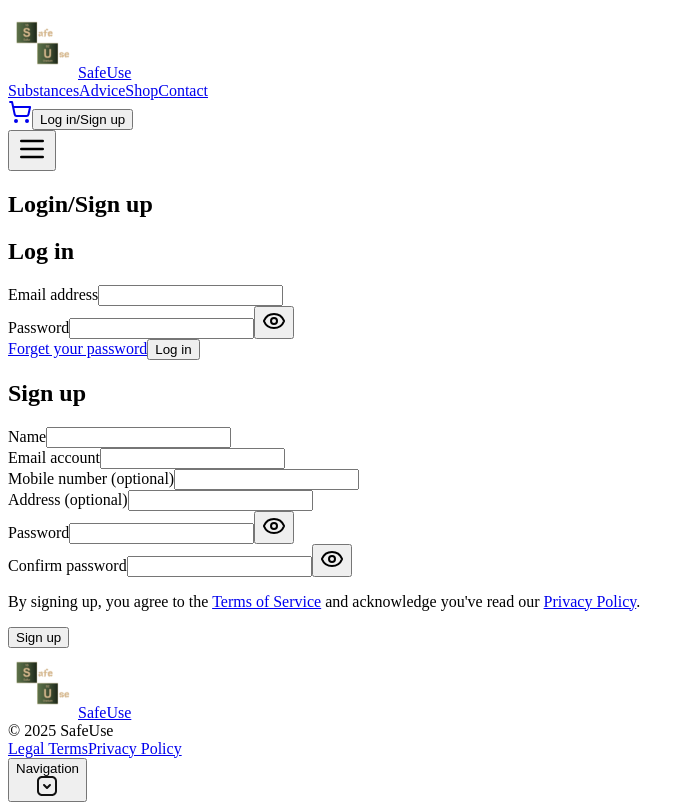
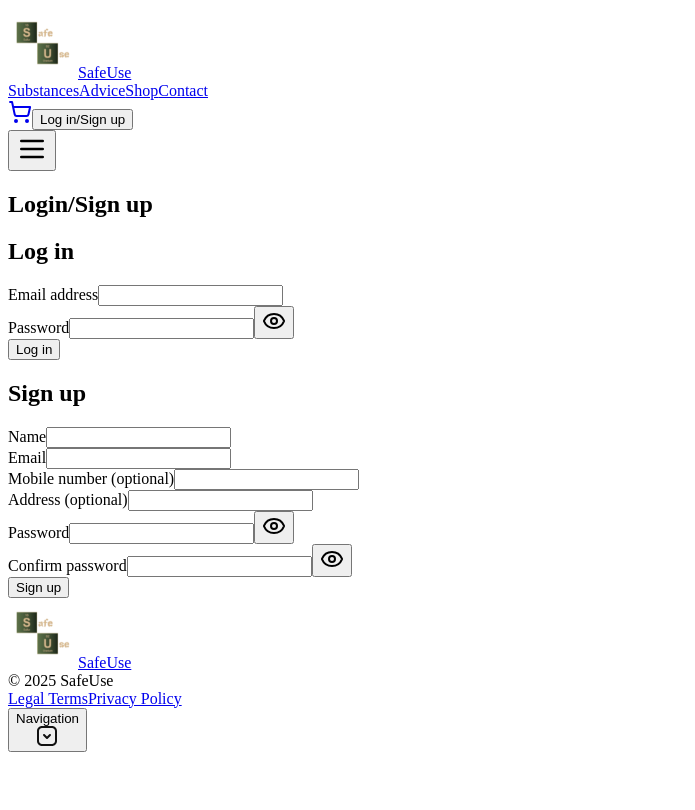
Before and after one commit to mohamedkacem0/SafeUse, a React (Vite) app in the folder frontend/: page /login in a window 1280 px wide. Shown: the whole page, without its empty margins (0-695 px from the left). Built offline with nearby package versions, Linux system fonts and the light colour scheme.

Commit message:
Refactor database configuration and enhance login/signup functionality

```diff
--- a/frontend/src/pages/Login.tsx
+++ b/frontend/src/pages/Login.tsx
@@ -1,24 +1,96 @@
-import { useState } from "react";
+// src/pages/LoginSignup.tsx
+import React, { useState } from "react";
+import { useNavigate } from "react-router-dom";
 import { Eye, EyeOff } from "lucide-react";
 
 export default function LoginSignup() {
+  const navigate = useNavigate();
+
+  // Estado login
   const [login, setLogin] = useState({ email: "", password: "", show: false });
-  const [sign, setSign] = useState({ name: "", email: "", phone: "", address: "", password: "", confirm: "", showPwd: false, showConf: false });
+  const [loginError, setLoginError] = useState<string | null>(null);
+  // Estado signup
+  const [sign, setSign] = useState({
+    name: "",
+    email: "",
+    phone: "",
+    address: "",
+    password: "",
+    confirm: "",
+    showPwd: false,
+    showConf: false
+  });
+  const [signError, setSignError] = useState<string | null>(null);
 
   const input =
     "w-full rounded-md border border-gray-300 bg-transparent p-2 text-sm placeholder:text-gray-500 focus:border-primary focus:outline-none";
   const label = "mb-2 text-xs font-semibold tracking-wide text-gray-600";
+
+  // Handler login
+  const handleLogin = async (e: React.FormEvent) => {
+    e.preventDefault();
+    setLoginError(null);
+    try {
+      const res = await fetch("/api/login", {
+        method: "POST",
+        headers: { "Content-Type": "application/json" },
+        body: JSON.stringify({ correo: login.email, password: login.password }),
+      });
+      const data = await res.json();
+      if (!res.ok) {
+        setLoginError(data.error || "Error al iniciar sesión");
+      } else {
+        navigate("/");
+      }
+    } catch (err) {
+      setLoginError("Error de red");
+    }
+  };
+
+  // Handler signup
+  const handleSignup = async (e: React.FormEvent) => {
+    e.preventDefault();
+    setSignError(null);
+    if (sign.password !== sign.confirm) {
+      setSignError("Las contraseñas no coinciden");
+      return;
+    }
+    try {
+      const res = await fetch("/api/register", {
+        method: "POST",
+        headers: { "Content-Type": "application/json" },
+        body: JSON.stringify({
+          nombre: sign.name,
+          correo: sign.email,
+          password: sign.password,
+          telefono: sign.phone,
+          direccion: sign.address,
+          tipo_usuario: "usuario",
+        }),
+      });
+      const data = await res.json();
+      if (!res.ok) {
+        setSignError(data.error || "Error al crear cuenta");
+      } else {
+        navigate("/");
+      }
+    } catch (err) {
+      setSignError("Error de red");
+    }
+  };
 
   return (
     <section className="mx-auto max-w-5xl mt-10 px-4 py-16">
       <h1 className="mb-12 text-center text-5xl font-extrabold">Login/Sign up</h1>
 
       <div className="flex flex-col gap-12 lg:flex-row lg:gap-0">
+        {/* FORM LOGIN */}
         <form
-          onSubmit={(e) => e.preventDefault()}
+          onSubmit={handleLogin}
           className="flex w-full flex-col items-center lg:w-1/2 lg:pr-12"
         >
           <h2 className="mb-8 text-[30px] font-bold">Log in</h2>
+          {loginError && <p className="mb-4 text-red-600">{loginError}</p>}
 
           <div className="mb-6 w-full max-w-xs">
             <label className={label}>Email address</label>
@@ -40,14 +112,14 @@ export default function LoginSignup() {
               value={login.password}
               onChange={(e) => setLogin({ ...login, password: e.target.value })}
             />
-            <button type="button" className="absolute right-3 top-8 text-gray-500" onClick={() => setLogin({ ...login, show: !login.show })}>
+            <button
+              type="button"
+              className="absolute right-3 top-8 text-gray-500"
+              onClick={() => setLogin({ ...login, show: !login.show })}
+            >
               {login.show ? <EyeOff className="h-4 w-4" /> : <Eye className="h-4 w-4" />}
             </button>
           </div>
-
-          <a href="#" className="mb-8 text-xs text-gray-600 underline">
-            Forget your password
-          </a>
 
           <button className="rounded-full bg-neutral-900 px-8 py-2 text-sm font-semibold text-white hover:bg-neutral-800">
             Log in
@@ -56,29 +128,52 @@ export default function LoginSignup() {
 
         <div className="hidden h-auto w-px self-stretch bg-gray-300 lg:block" />
 
+        {/* FORM SIGNUP */}
         <form
-          onSubmit={(e) => e.preventDefault()}
+          onSubmit={handleSignup}
           className="flex w-full flex-col items-center lg:w-1/2 lg:pl-12"
         >
           <h2 className="mb-8 text-[30px] font-bold">Sign up</h2>
+          {signError && <p className="mb-4 text-red-600">{signError}</p>}
 
-          {[
-            { label: "Name",   name: "name",   type: "text",   req: true },
-            { label: "Email account", name: "email", type: "email", req: true },
-            { label: "Mobile number (optional)", name: "phone", type: "tel", req: false },
-            { label: "Address (optional)", name: "address", type: "text", req: false },
-          ].map((f) => (
-            <div key={f.name} className="mb-4 w-full max-w-xs">
-              <label className={label}>{f.label}</label>
-              <input
-                className={input}
-                type={f.type}
-                required={f.req}
-                value={(sign as any)[f.name]}
-                onChange={(e) => setSign({ ...sign, [f.name]: e.target.value })}
-              />
-            </div>
-          ))}
+          <div className="mb-4 w-full max-w-xs">
+            <label className={label}>Name</label>
+            <input
+              className={input}
+              type="text"
+              required
+              value={sign.name}
+              onChange={(e) => setSign({ ...sign, name: e.target.value })}
+            />
+          </div>
+          <div className="mb-4 w-full max-w-xs">
+            <label className={label}>Email</label>
+            <input
+              className={input}
+              type="email"
+              required
+              value={sign.email}
+              onChange={(e) => setSign({ ...sign, email: e.target.value })}
+            />
+          </div>
+          <div className="mb-4 w-full max-w-xs">
+            <label className={label}>Mobile number (optional)</label>
+            <input
+              className={input}
+              type="tel"
+              value={sign.phone}
+              onChange={(e) => setSign({ ...sign, phone: e.target.value })}
+            />
+          </div>
+          <div className="mb-4 w-full max-w-xs">
+            <label className={label}>Address (optional)</label>
+            <input
+              className={input}
+              type="text"
+              value={sign.address}
+              onChange={(e) => setSign({ ...sign, address: e.target.value })}
+            />
+          </div>
 
           <div className="mb-4 w-full max-w-xs relative">
             <label className={label}>Password</label>
@@ -89,7 +184,11 @@ export default function LoginSignup() {
               value={sign.password}
               onChange={(e) => setSign({ ...sign, password: e.target.value })}
             />
-            <button type="button" className="absolute right-3 top-8 text-gray-500" onClick={() => setSign({ ...sign, showPwd: !sign.showPwd })}>
+            <button
+              type="button"
+              className="absolute right-3 top-8 text-gray-500"
+              onClick={() => setSign({ ...sign, showPwd: !sign.showPwd })}
+            >
               {sign.showPwd ? <EyeOff className="h-4 w-4" /> : <Eye className="h-4 w-4" />}
             </button>
           </div>
@@ -103,14 +202,14 @@ export default function LoginSignup() {
               value={sign.confirm}
               onChange={(e) => setSign({ ...sign, confirm: e.target.value })}
             />
-            <button type="button" className="absolute right-3 top-8 text-gray-500" onClick={() => setSign({ ...sign, showConf: !sign.showConf })}>
+            <button
+              type="button"
+              className="absolute right-3 top-8 text-gray-500"
+              onClick={() => setSign({ ...sign, showConf: !sign.showConf })}
+            >
               {sign.showConf ? <EyeOff className="h-4 w-4" /> : <Eye className="h-4 w-4" />}
             </button>
           </div>
-
-          <p className="mb-8 max-w-xs text-center text-xs text-gray-600">
-            By signing up, you agree to the <a className="underline" href="LegalTerms">Terms of Service</a> and acknowledge you've read our <a className="underline" href="PrivacyPolicy">Privacy Policy</a>.
-          </p>
 
           <button className="rounded-full bg-neutral-900 px-8 py-2 text-sm font-semibold text-white hover:bg-neutral-800">
             Sign up
```
Also changed, not shown: vite.config.ts (+7 -8 lines), 2 other files (tests, documents, lock files or other folders).
